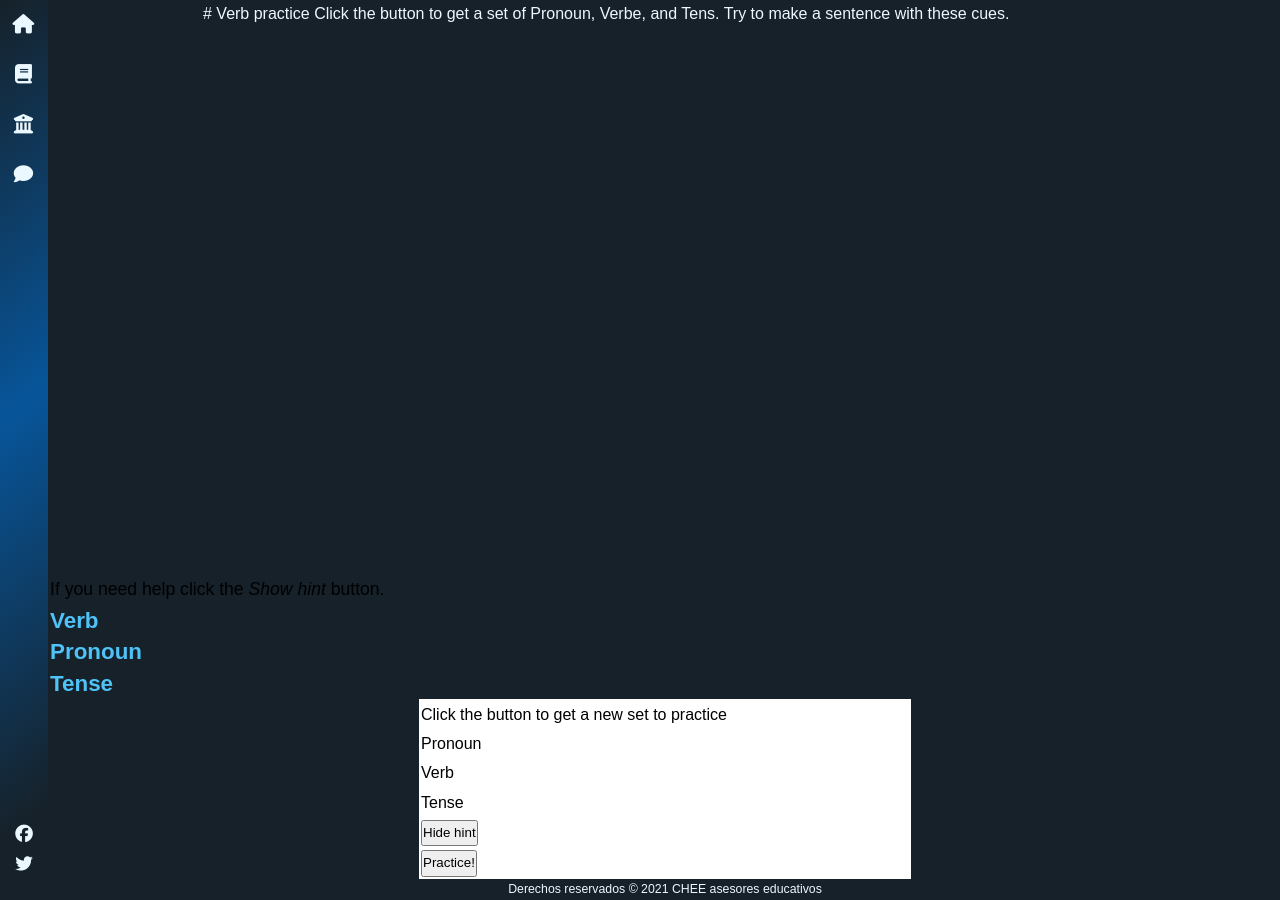
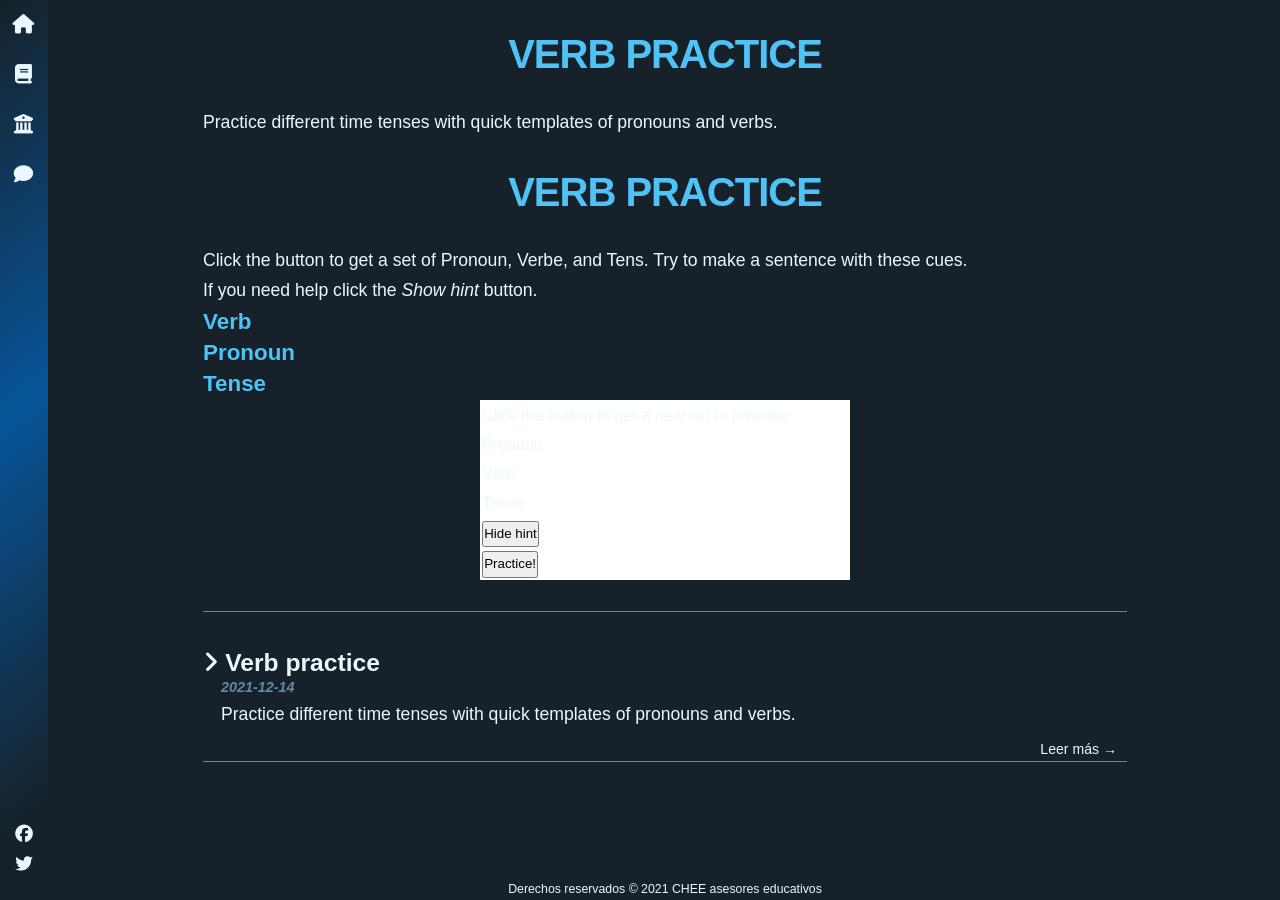
Before and after one commit to camachevaz/ESL, a Jekyll site: the page built from _posts/2021-12-14-verbos.markdown, in a window 1280 px wide. Built offline with Jekyll 4.4.1, drawn with Linux system fonts in a browser that asks for light colours; nearby versions of some CDN libraries; some web fonts are replaced.

Commit message:
Update 2021-12-14-verbos.markdown

```diff
--- a/_posts/2021-12-14-verbos.markdown
+++ b/_posts/2021-12-14-verbos.markdown
@@ -1,19 +1,14 @@
 ---
-layout: post
 title: Verb practice
-layout: default
+layout: category-aggregator
 permalink: /verbs/
 category: category-1
 summary: Practice different time tenses with quick templates of pronouns and verbs.
 ---
-<div class="content-container category-aggregator">
 
 # Verb practice
 
 Click the button to get a set of Pronoun, Verbe, and Tens. Try to make a sentence with these cues.
-
-</div>
-
 
 If you need help click the *Show hint* button.
 
```
